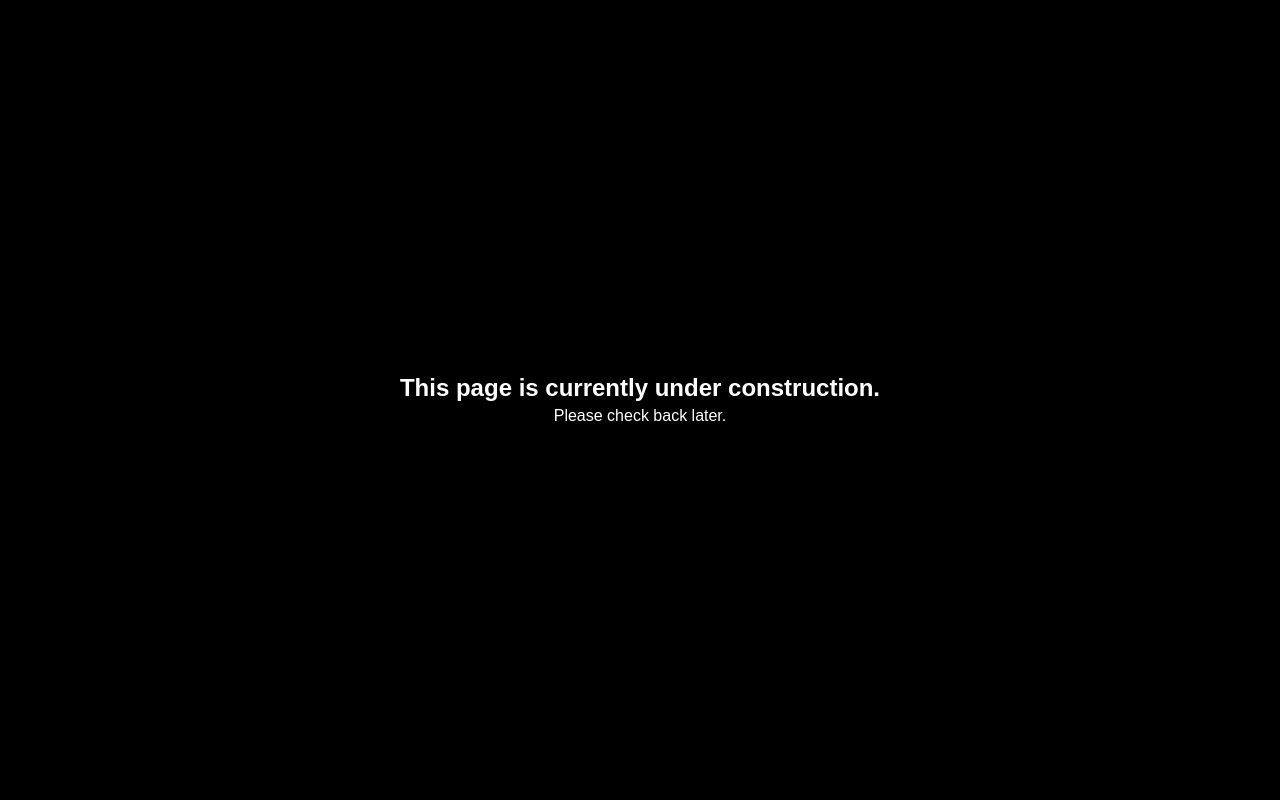
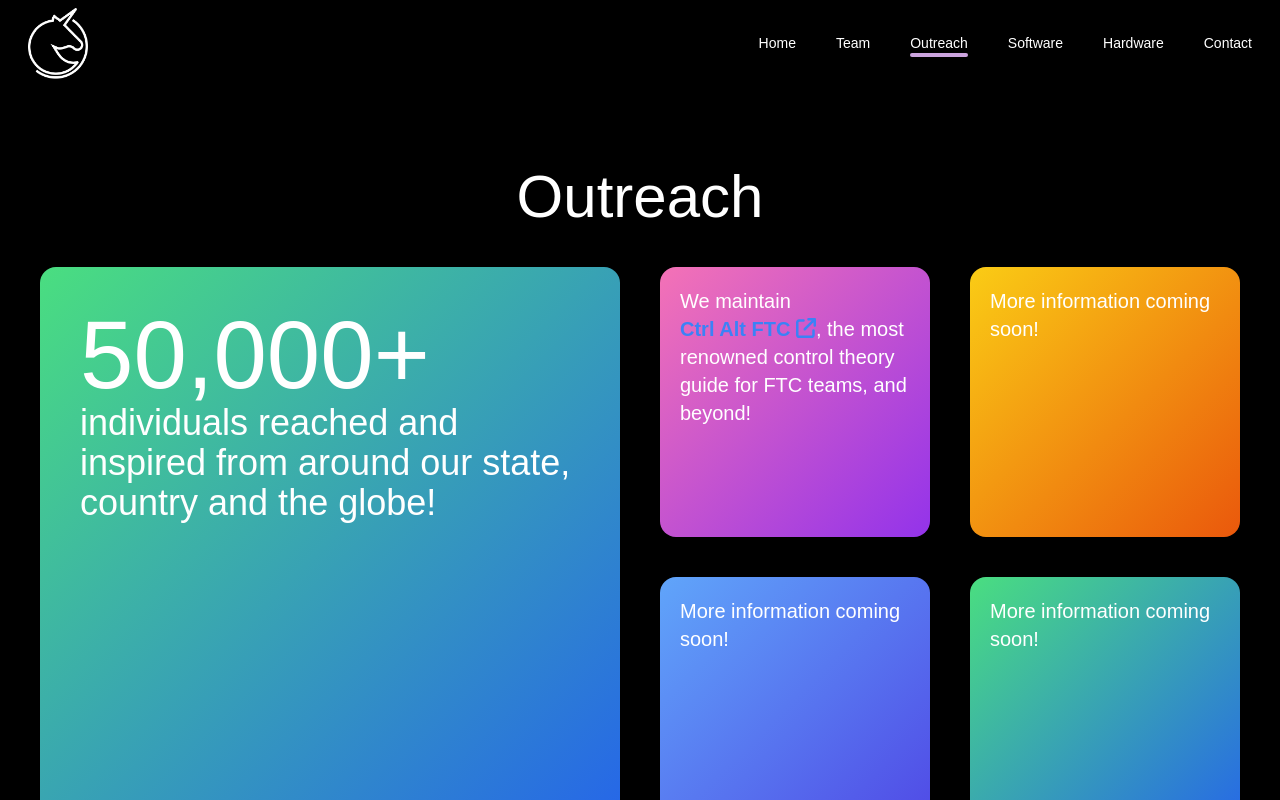
Before and after one commit to FTC-SigmaCorns-22377/www, a Next.js app: page /outreach in a window 1280 px wide. Shown: the top 800 px of the page. Built offline with nearby package versions, Linux system fonts and the light colour scheme.

Commit message:
remove construction screen

```diff
--- a/components/Layout.tsx
+++ b/components/Layout.tsx
@@ -12,7 +12,6 @@ export default function Layout({ children }: LayoutProps) {
   return (
     <>
       <div className="min-h-screen bg-black text-white relative">
-        <PrivacyScreen />
         <Navbar />
         <main>{children}</main>
         <Footer />
```
